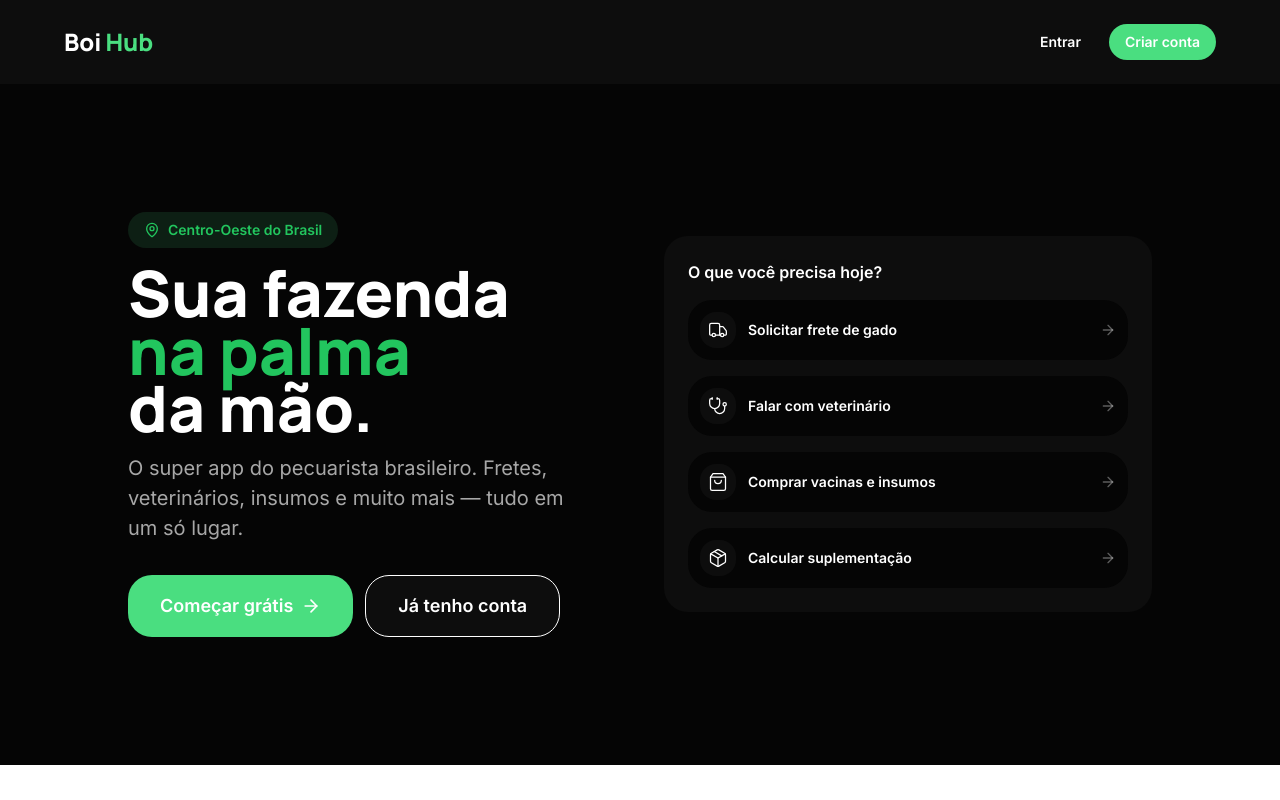
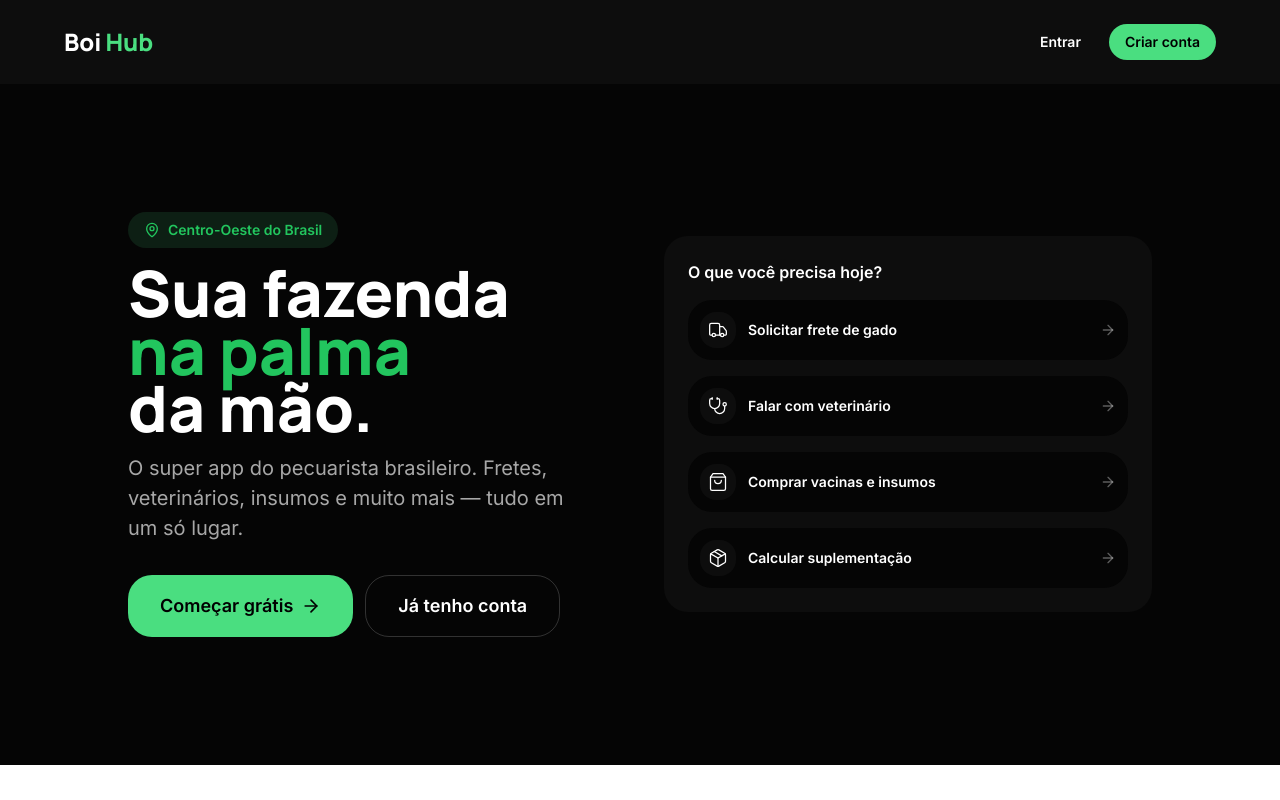
Before and after one commit to carlosmateowall/boihub, a Next.js app: page / in a window 1280 px wide. Shown: the top 800 px of the page. Built offline with nearby package versions, Linux system fonts and the light colour scheme.

Commit message:
feat: add glass button variant, update card dark borders

```diff
--- a/src/components/ui/button.tsx
+++ b/src/components/ui/button.tsx
@@ -10,16 +10,17 @@ const buttonVariants = cva(
   {
     variants: {
       variant: {
-        primary: 'bg-primary text-ink rounded-xl hover:bg-primary-hover',
-        secondary: 'bg-canvas-soft text-ink rounded-xl hover:opacity-80',
-        tertiary: 'bg-canvas text-ink rounded-xl border border-ink hover:bg-ink hover:text-canvas',
-        ghost: 'text-ink rounded-xl hover:bg-canvas-soft',
-        danger: 'bg-negative text-white rounded-xl hover:bg-negative-deep',
+        primary:   'bg-primary text-black rounded-xl hover:bg-primary-hover',
+        secondary: 'bg-canvas text-ink rounded-xl border border-border hover:bg-white/10',
+        tertiary:  'bg-transparent text-ink rounded-xl border border-border-strong hover:bg-white/10',
+        ghost:     'text-ink rounded-xl hover:bg-white/5',
+        glass:     'bg-white/10 backdrop-blur-sm border border-white/20 text-white rounded-xl hover:bg-white/20',
+        danger:    'bg-negative text-white rounded-xl hover:bg-negative-deep',
       },
       size: {
-        sm: 'px-4 py-2 text-sm',
-        md: 'px-6 py-3 text-base',
-        lg: 'px-8 py-4 text-lg',
+        sm:   'px-4 py-2 text-sm',
+        md:   'px-6 py-3 text-base',
+        lg:   'px-8 py-4 text-lg',
         icon: 'h-10 w-10',
       },
     },
--- a/src/components/ui/card.tsx
+++ b/src/components/ui/card.tsx
@@ -5,9 +5,9 @@ import { cva, type VariantProps } from 'class-variance-authority'
 const cardVariants = cva('rounded-xl', {
   variants: {
     variant: {
-      default: 'bg-canvas',
-      sage: 'bg-canvas-soft',
-      dark: 'bg-ink text-primary',
+      default: 'bg-canvas border border-border',
+      sage:    'bg-canvas-soft border border-border',
+      dark:    'bg-white/5 border border-white/10',
     },
     padding: {
       none: '',
```
